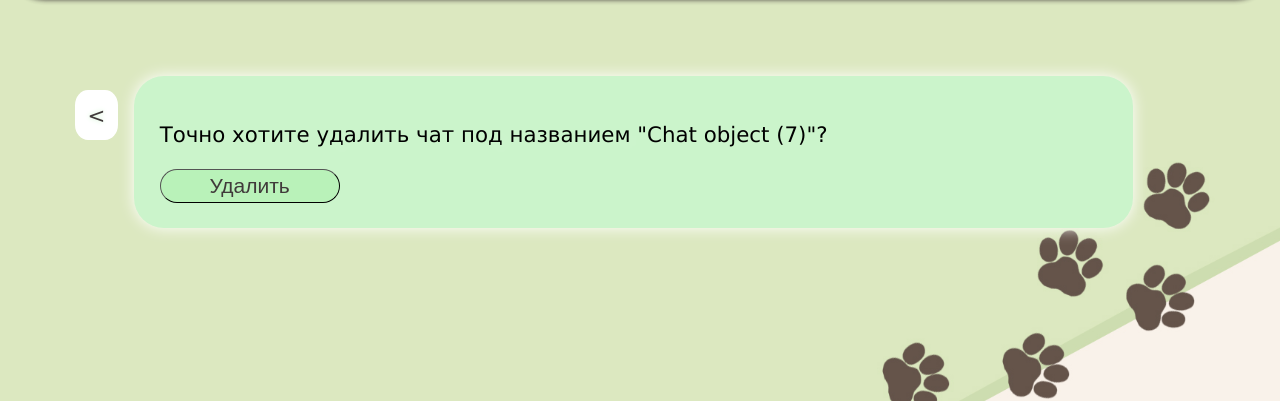
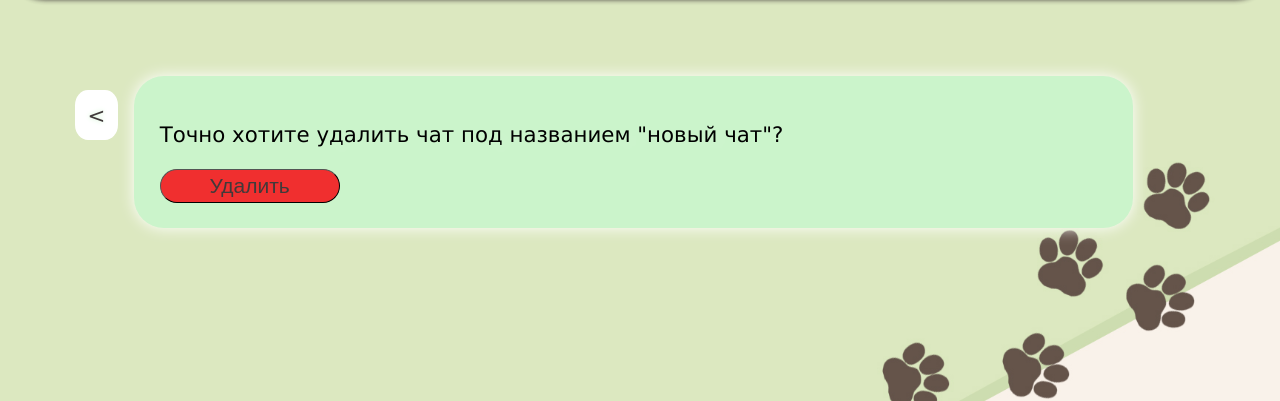
Before and after one commit to snezana555/SociablePug, a Django app: page /delete-chat/7/ in a window 1280 px wide. Shown: the part 82-483 px from the top of the page. Run offline with Django 4.2, Linux system fonts and the light colour scheme; a user stored in the database is signed in; data comes from the database, SQL or seed files in the repository; both versions use the stored data as it was after the commit; some libraries are stand-ins or nearby versions.

Commit message:
third commit

```diff
--- a/main/chat/templates/chat/del-message.html
+++ b/main/chat/templates/chat/del-message.html
@@ -25,7 +25,7 @@
   <div class="del-message">
     <form method="POST" action="">
     {% csrf_token %}
-      <p>Точно хотите удалить сообщение "{{message}}"? </p>
+      <p>Точно хотите удалить сообщение "{{message.words}}"? </p>
       <input type="submit" value="Удалить" class="btn_del"/>
     </form>
   </div>
--- a/main/chat/templates/chat/delete-chat.html
+++ b/main/chat/templates/chat/delete-chat.html
@@ -26,8 +26,8 @@
   <div class="delete-chat">
       <form method="POST" action="">
           {% csrf_token %}
-          <p>Точно хотите удалить чат под названием "{{chat}}"? </p>
-          <input type="submit" value="Удалить" class="btn"/>
+          <p>Точно хотите удалить чат под названием "{{chat.name}}"? </p>
+          <input type="submit" value="Удалить" class="btn_del"/>
       </form>
   </div>
 {% endblock content %}
--- a/main/chat/templates/chat/fix-chat.html
+++ b/main/chat/templates/chat/fix-chat.html
@@ -26,7 +26,7 @@
   <div class="delete-chat">
       <form method="POST" action="">
           {% csrf_token %}
-          <p> {{msg}} чат под названием "{{chat}}"? </p>
+          <p> {{msg}} чат под названием "{{chat.name}}"? </p>
           <input type="submit" value="{{msg}}" class="btn"/>
       </form>
   </div>
--- a/main/chat/templates/post/del-comment.html
+++ b/main/chat/templates/post/del-comment.html
@@ -25,7 +25,7 @@
   <div class="del-comment">
     <form method="POST" action="">
     {% csrf_token %}
-      <p>Точно хотите удалить комментарий "{{comment}}"? </p>
+      <p>Точно хотите удалить комментарий "{{comment.words}}"? </p>
       <input type="submit" value="Удалить" class="btn_del"/>
     </form>
   </div>
--- a/main/chat/templates/post/delete-post.html
+++ b/main/chat/templates/post/delete-post.html
@@ -27,7 +27,7 @@
       <form method="POST" action="">
           {% csrf_token %}
           <p>Точно хотите удалить пост под названием "{{post.title}}"? </p>
-          <input type="submit" value="Удалить" class="btn"/>
+          <input type="submit" value="Удалить" class="btn_del"/>
       </form>
   </div>
 {% endblock content %}
```
Also changed, not shown: main/db.sqlite3.
